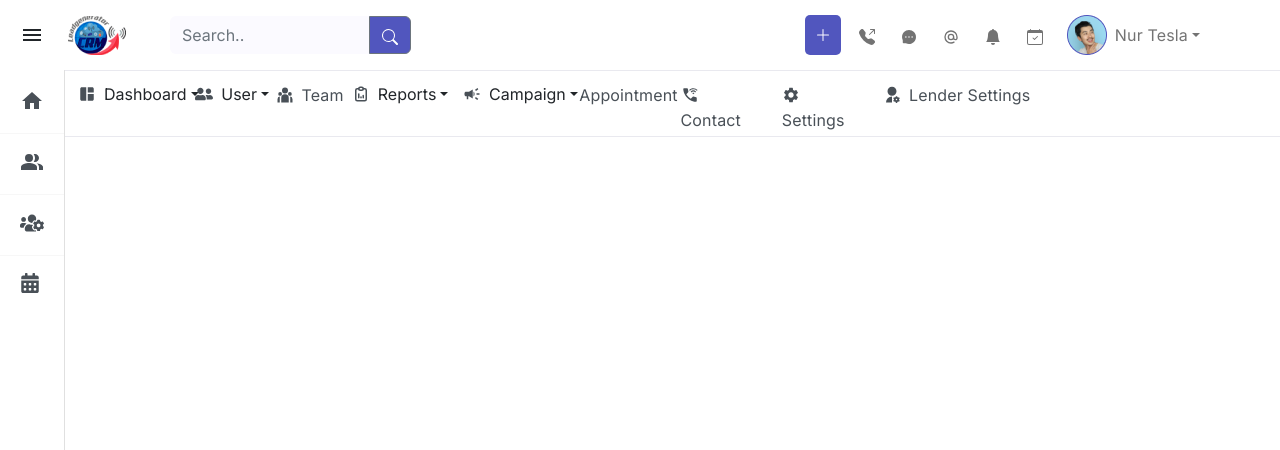
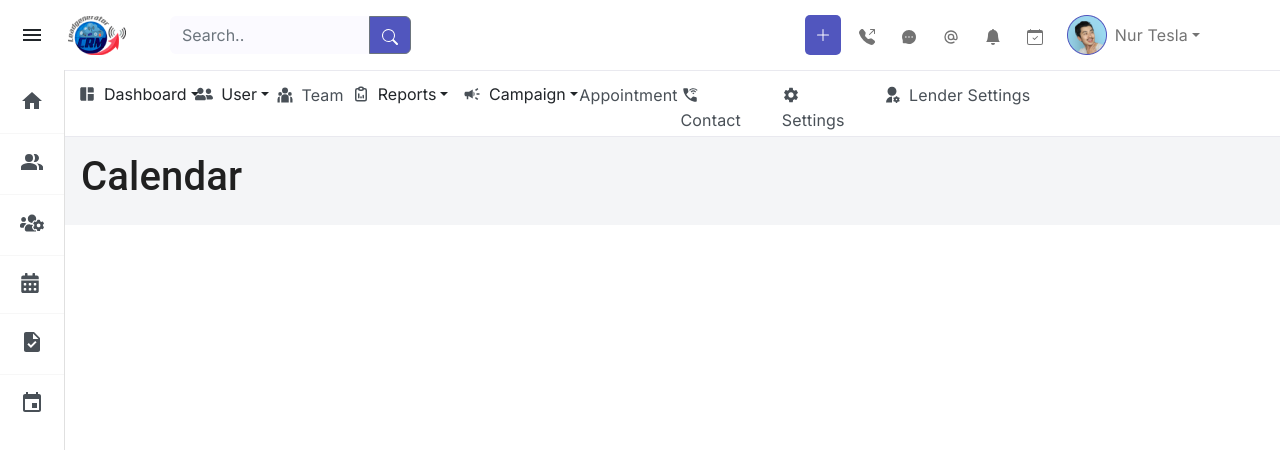
Before and after one commit to assraf-nur/CRM, a React (Create React App) app: page /calendar in a window 1280 px wide. Shown: the top 450 px of the page. Built offline with nearby package versions, Linux system fonts and the light colour scheme.

Commit message:
Appointment

```diff
--- /dev/null
+++ b/src/Components/Appointment/Appointment.js
@@ -0,0 +1,11 @@
+import React from 'react';
+
+const Appointment = () => {
+    return (
+        <div className='p-3'>
+            <h1>Appointment</h1>
+        </div>
+    );
+};
+
+export default Appointment;
--- /dev/null
+++ b/src/Components/Calender/Calender.js
@@ -0,0 +1,11 @@
+import React from 'react';
+
+const Calender = () => {
+    return (
+        <div className='p-3'>
+            <h1>Calendar</h1>
+        </div>
+    );
+};
+
+export default Calender;
--- a/src/Components/Navbar/Sidebar.js
+++ b/src/Components/Navbar/Sidebar.js
@@ -24,6 +24,11 @@ import { Tooltip } from "@mui/material";
 import Users from "../Users/Users";
 import Department from "../Department/Department";
 import { FaUsersCog, FaCalendarAlt } from "react-icons/fa";
+import Calender from "../Calender/Calender";
+import TaskIcon from '@mui/icons-material/Task';
+import EventIcon from '@mui/icons-material/Event';
+import Task from "../Task/Task";
+import Appointment from "../Appointment/Appointment";
 
 const drawerWidth = 240;
 
@@ -141,7 +146,7 @@ export default function MiniDrawer() {
           <List>
             <ListItem disablePadding>
               <Tooltip title="Home" arrow>
-                <Link className="ms-3 py-3 left-list-link" to="/">
+                <Link className="ms-3 py-3 left-list-link" to="/home">
                   <HomeIcon className="ms-1 me-4 mb-1" />
                   Home
                 </Link>
@@ -168,39 +173,32 @@ export default function MiniDrawer() {
             <Divider />
             <ListItem disablePadding>
               <Tooltip title="Department" arrow>
-                <Link className="ms-3 py-3 left-list-link" to="/department">
+                <Link className="ms-3 py-3 left-list-link" to="/calendar">
                   <FaCalendarAlt className="ms-1 fs-5 me-4 mb-1" />
                   Calendar
                 </Link>
               </Tooltip>
             </ListItem>
+            <Divider />
+            <ListItem disablePadding>
+              <Tooltip title="Department" arrow>
+                <Link className="ms-3 py-3 left-list-link" to="/task">
+                  <TaskIcon className="ms-1 me-4 mb-1" />
+                  Task
+                </Link>
+              </Tooltip>
+            </ListItem>
+            <Divider />
+            <ListItem disablePadding>
+              <Tooltip title="Department" arrow>
+                <Link className="ms-3 py-3 left-list-link" to="/appointment">
+                  <EventIcon className="ms-1 me-4 mb-1" />
+                  Appointment
+                </Link>
+              </Tooltip>
+            </ListItem>
           </List>
         </nav>
-        {/* <Divider />
-        <List>
-          {["All mail", "Trash", "Spam"].map((text, index) => (
-            <ListItem key={text} disablePadding sx={{ display: "block" }}>
-              <ListItemButton
-                sx={{
-                  minHeight: 48,
-                  justifyContent: open ? "initial" : "center",
-                  px: 2.5,
-                }}
-              >
-                <ListItemIcon
-                  sx={{
-                    minWidth: 0,
-                    mr: open ? 3 : "auto",
-                    justifyContent: "center",
-                  }}
-                >
-                  {index % 2 === 0 ? <InboxIcon /> : <MailIcon />}
-                </ListItemIcon>
-                <ListItemText primary={text} sx={{ opacity: open ? 1 : 0 }} />
-              </ListItemButton>
-            </ListItem>
-          ))}
-        </List> */}
       </Drawer>
       <Box className="right-box" component="main" sx={{ flexGrow: 1 }}>
         <div className="subs-nav">
@@ -209,9 +207,13 @@ export default function MiniDrawer() {
         {/* routes */}
         <Routes>
           <Route path="/" element={<Home></Home>} />
-          <Route path="/contact" element={<Contact></Contact>} />
-          <Route path="/users" element={<Users></Users>} />
-          <Route path="/department" element={<Department></Department>} />
+          <Route path="home" element={<Home></Home>} />
+          <Route path="contact" element={<Contact></Contact>} />
+          <Route path="users" element={<Users></Users>} />
+          <Route path="department" element={<Department></Department>} />
+          <Route path="calendar" element={<Calender></Calender>} />
+          <Route path="task" element={<Task></Task>} />
+          <Route path="appointment" element={<Appointment></Appointment>} />
         </Routes>
       </Box>
     </Box>
--- /dev/null
+++ b/src/Components/Task/Task.js
@@ -0,0 +1,11 @@
+import React from 'react';
+
+const Task = () => {
+    return (
+        <div className='p-3'>
+            <h1>Task</h1>
+        </div>
+    );
+};
+
+export default Task;
```
